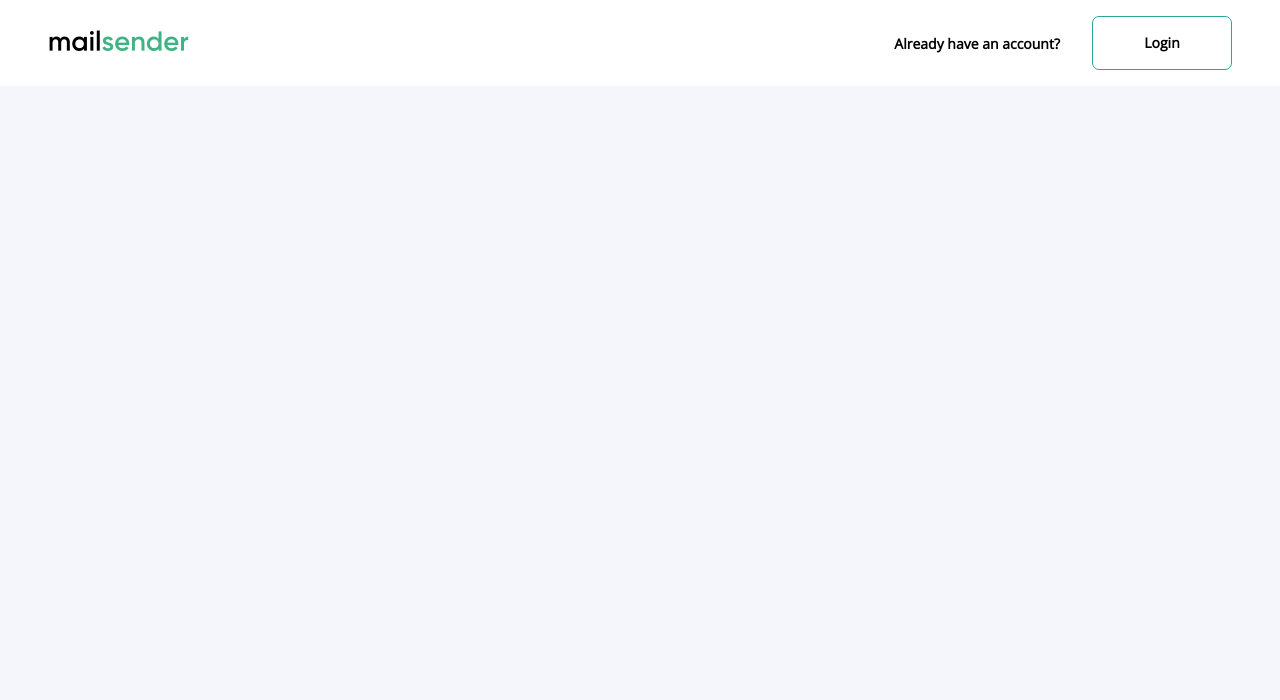
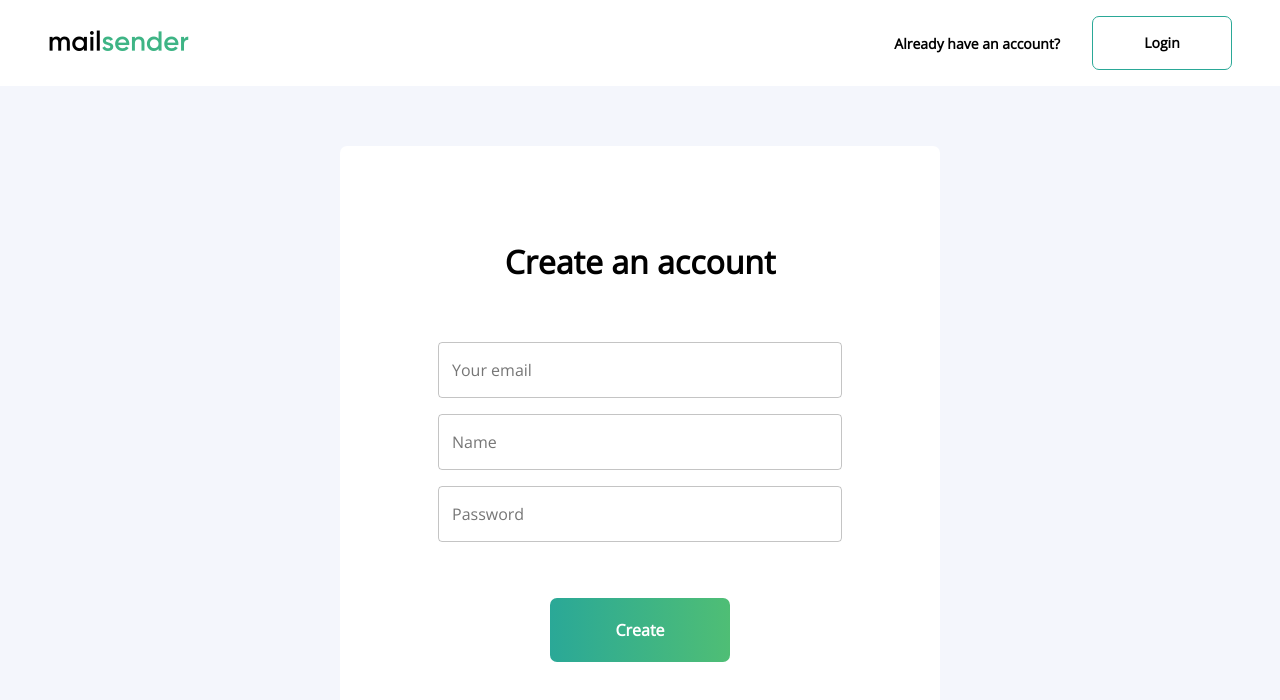
Before and after one commit to hatchways/team-marinara, a React (Create React App) app in the folder client/: page /register in a window 1280 px wide. Shown: the top 700 px of the page. Built offline with nearby package versions, Linux system fonts and the light colour scheme.

Commit message:
Added registration form

```diff
--- a/client/src/components/Landing/Landing.js
+++ b/client/src/components/Landing/Landing.js
@@ -6,6 +6,7 @@ import styles from '../../styles/Landing/LandingStyles';
 
 import Navbar from './LandingNavbar';
 import Login from './Login';
+import Register from './Register';
 
 const Landing = props => (
   <Grid
@@ -17,6 +18,7 @@ const Landing = props => (
     <Switch>
       <Route path='/register'>
         <Navbar variant='register'></Navbar>
+        <Register />
       </Route>
 
       <Route path={['/', '/login']}>
--- /dev/null
+++ b/client/src/components/Landing/Register.js
@@ -0,0 +1,68 @@
+import React, { Component } from 'react';
+import { Grid, withStyles, Typography, TextField } from '@material-ui/core';
+
+import styles from '../../styles/Landing/LandingFormStyles';
+import StyledButton from '../../styles/Buttons/StyledButton';
+
+class Register extends Component {
+  state = {  }
+  render() {
+    return (
+      <Grid
+        item
+        container
+        direction='column'
+        alignContent='center'
+        alignItems='center'
+        spacing={7}
+        className={this.props.classes.root}
+      >
+        <Grid item>
+          <Typography className={this.props.classes.header}>Create an account</Typography>
+        </Grid>
+
+        <Grid
+          item
+          container
+          direction='column'
+          alignContent='center'
+          spacing={2}
+        >
+          <Grid item className={this.props.classes.input}>
+            <TextField
+              label='Your email'
+              name='email'
+              type='email'
+              variant='outlined'
+              fullWidth
+            />
+          </Grid>
+          <Grid item className={this.props.classes.input}>
+            <TextField
+              label='Name'
+              name='name'
+              type='text'
+              variant='outlined'
+              fullWidth
+            />
+          </Grid>
+          <Grid item className={this.props.classes.input}>
+            <TextField
+              label='Password'
+              name='password'
+              type='password'
+              variant='outlined'
+              fullWidth
+            />
+          </Grid>
+        </Grid>
+
+        <Grid item>
+          <StyledButton>Create</StyledButton>
+        </Grid>
+      </Grid>
+    );
+  }
+}
+
+export default withStyles(styles)(Register);
```
